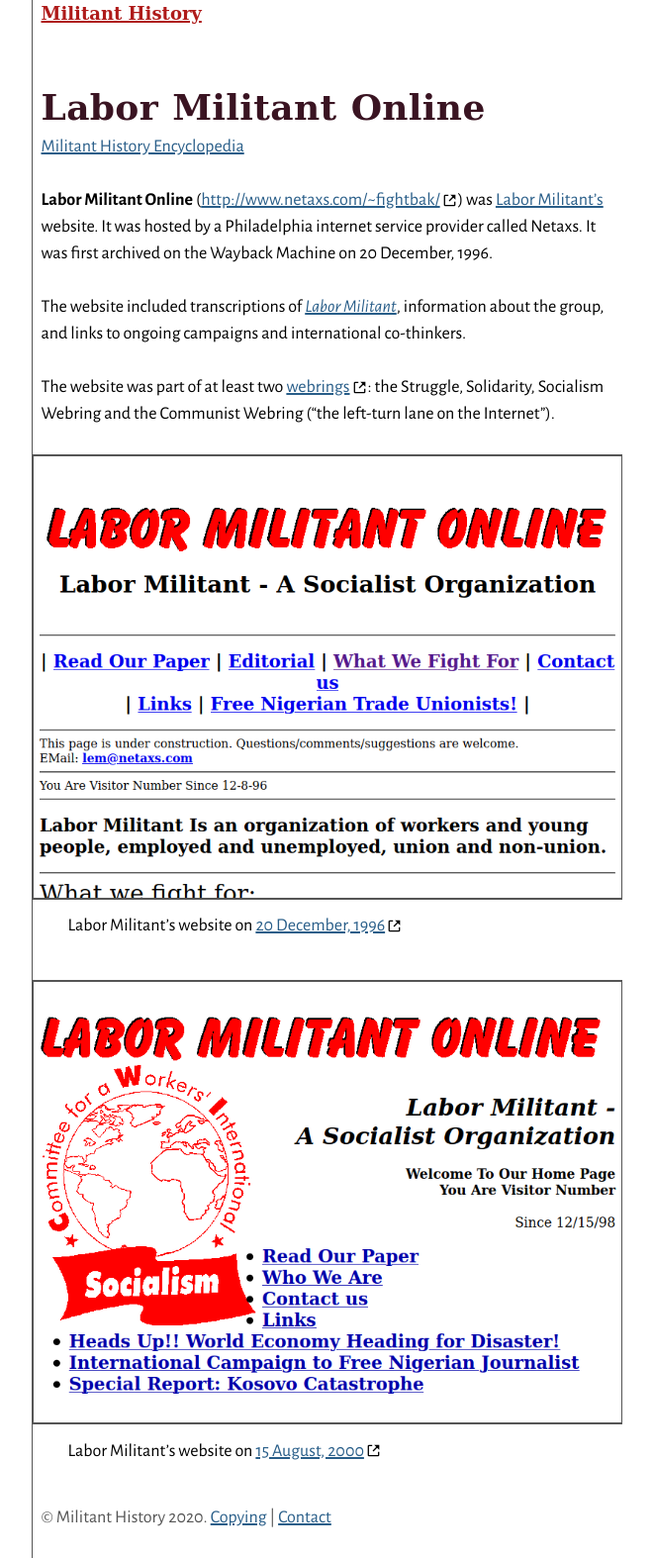
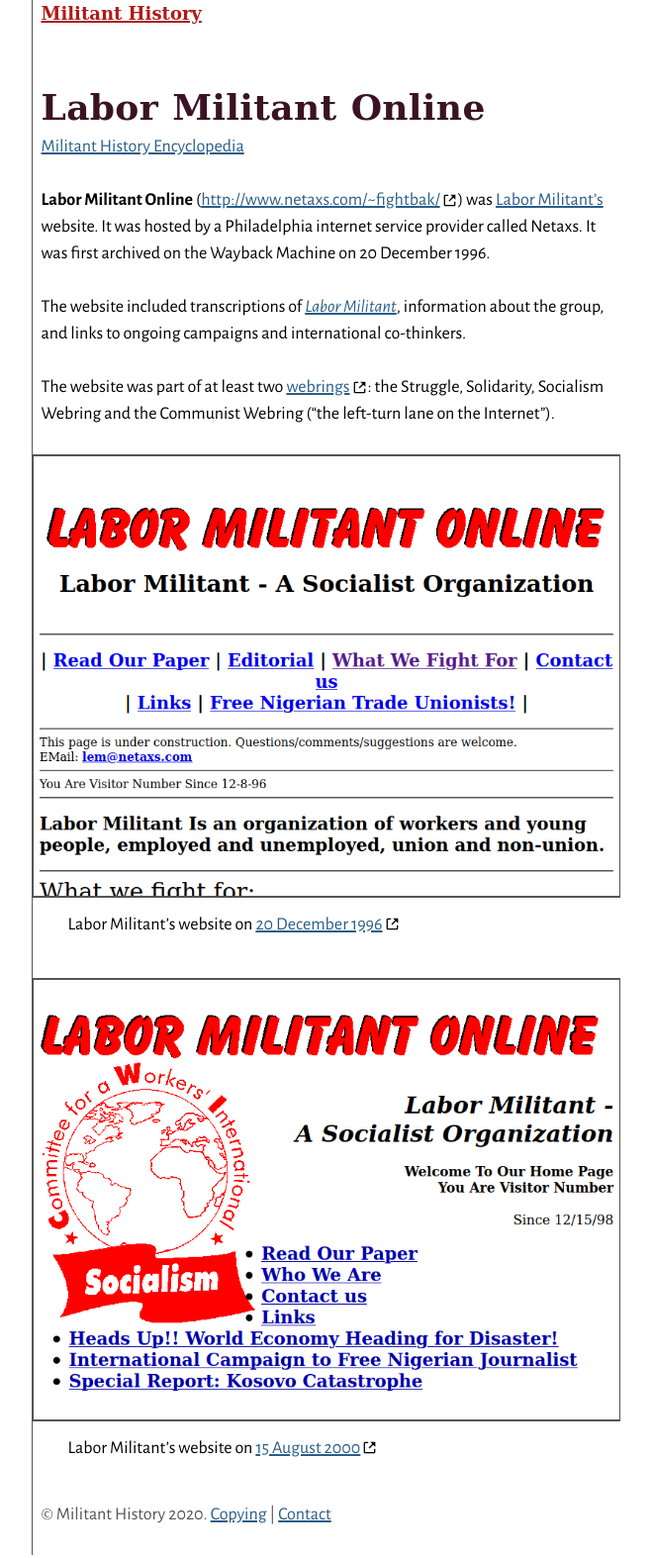
Before and after one commit to jackwillis/militanthistory, a Jekyll site: the page built from collections/_encyclopedia/lm/wayback.md, in a window 1280 px wide. Shown: the whole page at 99% size, without its empty margins (311-971 px from the left). Built offline with Jekyll 4.4.1, drawn with Linux system fonts in a browser that asks for light colours.

Commit message:
Don't overflow img.screenshot

```diff
--- a/collections/_encyclopedia/lm/wayback.md
+++ b/collections/_encyclopedia/lm/wayback.md
@@ -7,7 +7,7 @@
 <b>Labor Militant Online</b> ([http://www.netaxs.com/~fightbak/](http://www.netaxs.com/~fightbak/))
 was [Labor Militant's](/enc/lm/group/) website.
 It was hosted by a Philadelphia internet service provider called Netaxs.
-It was first archived on the Wayback Machine on 20 December, 1996.
+It was first archived on the Wayback Machine on 20 December 1996.
 
 The website included transcriptions of [<cite>Labor Militant</cite>](/enc/lm/newspaper/),
 information about the group, and links to ongoing campaigns and international co-thinkers.
@@ -19,13 +19,13 @@
 <figure>
 ![Labor Militant's first archived webpage](first.png){: .screenshot width="800" height="600"}
 <figcaption>
-Labor Militant's website on [20 December, 1996](https://web.archive.org/web/19961220070702/http://www.netaxs.com/~fightbak/)
+Labor Militant's website on [20 December 1996](https://web.archive.org/web/19961220070702/http://www.netaxs.com/~fightbak/)
 </figcaption>
 </figure>
 
 <figure>
 ![Labor Militant's webpage four years after launch](second.png){: .screenshot width="800" height="600"}
 <figcaption>
-Labor Militant's website on [15 August, 2000](https://web.archive.org/web/20000815233603/http://www.netaxs.com/~fightbak/)
+Labor Militant's website on [15 August 2000](https://web.archive.org/web/20000815233603/http://www.netaxs.com/~fightbak/)
 </figcaption>
 </figure>
--- a/styles/main.scss
+++ b/styles/main.scss
@@ -284,6 +284,7 @@
 
 img.screenshot {
   border: 2px solid #555555;
+  box-sizing: border-box;
   border-width: 2px 1px;
 }
 
```
